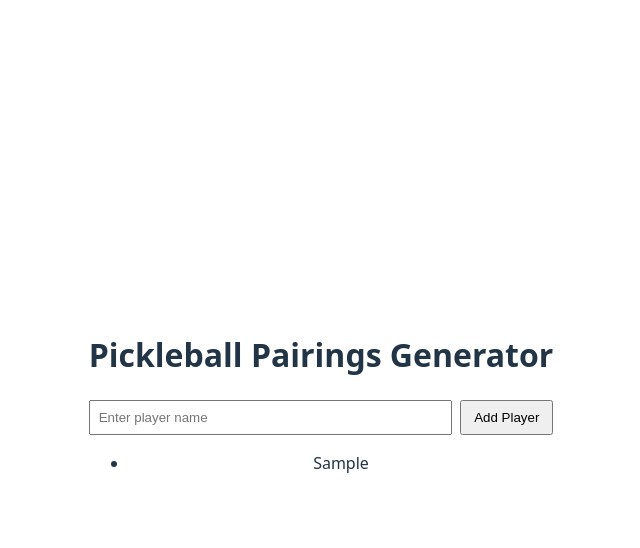
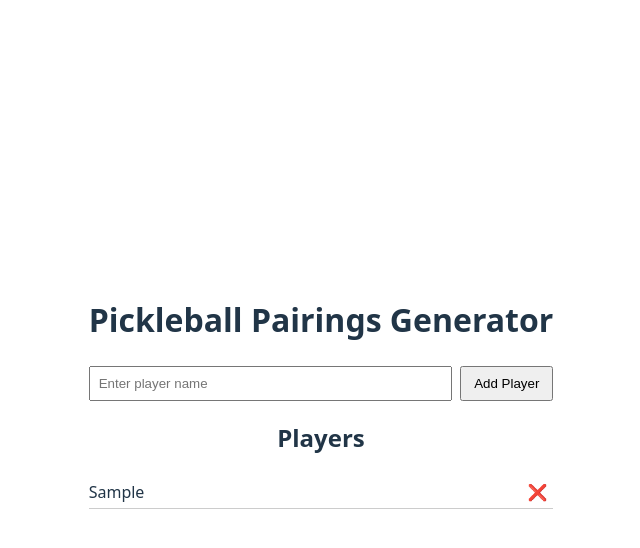
Before and after one commit to LaurenceWiles/Pickleball-Pairings-Generator, a React (Vite) app: page / in a window 1280 px wide. Both pictures are taken after typing "Sample" into the empty fields and a click on the button "Add Player". Shown: the top 548 px of the page, without its empty margins (319-959 px from the left). Built offline with nearby package versions, Linux system fonts and the light colour scheme.

Commit message:
Feat: created PlayerList component to display list of players including delete button to remove players from the list

```diff
--- a/src/App.css
+++ b/src/App.css
@@ -39,3 +39,27 @@
   margin-top: 4px;
   font-size: 0.9rem;
 }
+
+.player-list ul {
+  list-style: none;
+  padding: 0;
+}
+
+.player-item {
+  display: flex;
+  justify-content: space-between;
+  align-items: center;
+  padding: 4px 0;
+  border-bottom: 1px solid #ccc;
+}
+
+.remove-btn {
+  background: none;
+  border: none;
+  font-size: 1rem;
+  cursor: pointer;
+  color: #c00;
+}
+.remove-btn:hover {
+  color: #900;
+}
--- a/src/App.jsx
+++ b/src/App.jsx
@@ -1,5 +1,6 @@
 import { useState } from "react";
 import PlayerInput from "./components/PlayerInput";
+import PlayerList from "./components/PlayerList";
 import "./App.css";
 
 function App() {
@@ -9,16 +10,15 @@ function App() {
     setPlayers([...players, name]);
   };
 
+  const removePlayer = (indexToRemove) => {
+    setPlayers(players.filter((_, index) => index !== indexToRemove));
+  };
+
   return (
     <>
       <h1>Pickleball Pairings Generator</h1>
       <PlayerInput onAddPlayer={addPlayer} players={players} />
-
-      <ul>
-        {players.map((player, index) => (
-          <li key={index}>{player}</li>
-        ))}
-      </ul>
+      <PlayerList players={players} onRemovePlayer={removePlayer} />
     </>
   );
 }
--- /dev/null
+++ b/src/components/PlayerList.jsx
@@ -0,0 +1,24 @@
+const PlayerList = ({ players, onRemovePlayer }) => {
+  return (
+    <div className="player-list">
+      <h2>Players</h2>
+      <ul>
+        {players.map((name, index) => (
+          <li key={index} className="player-item">
+            {name}
+            <button
+              onClick={() => onRemovePlayer(index)}
+              className="remove-btn"
+              aria-label={`Remove ${name}`}
+              title={`Remove ${name}`}
+            >
+              ❌
+            </button>
+          </li>
+        ))}
+      </ul>
+    </div>
+  );
+};
+
+export default PlayerList;
```
